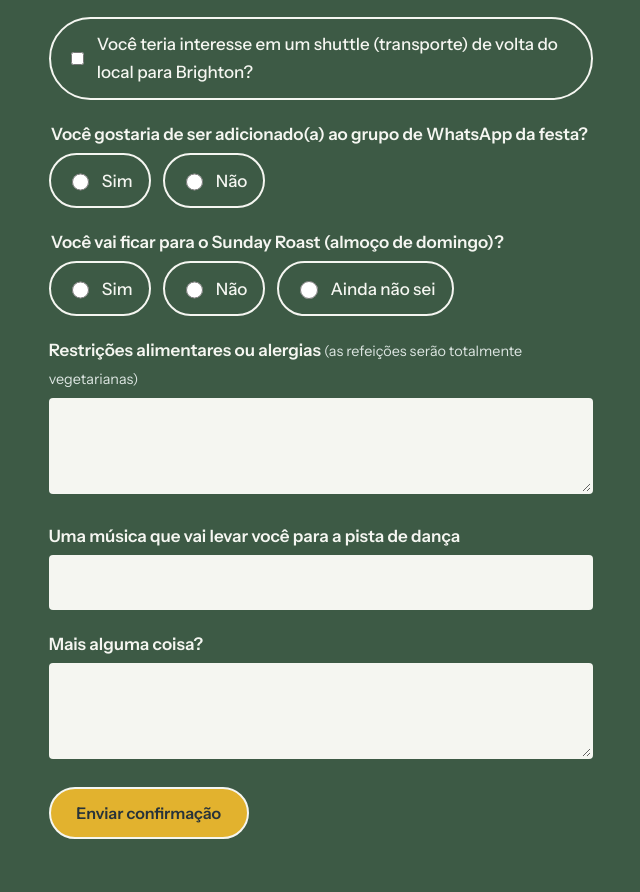
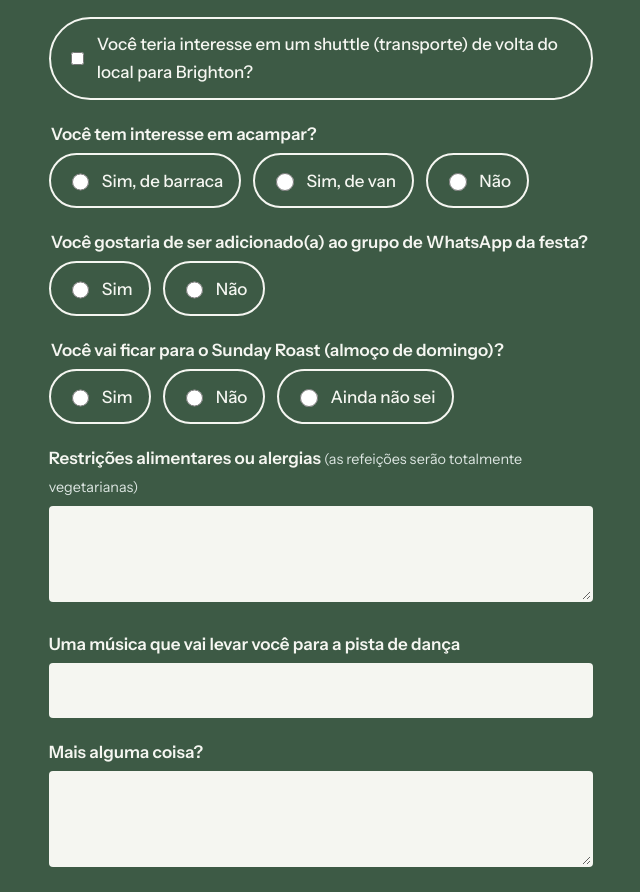
Before and after one commit to arianesasso/wedding, a plain HTML site: page index-pt.html in a window 1280 px wide. Shown: the part 9027-9919 px from the top of the page, without its empty margins (462-1102 px from the left). Drawn offline with Linux system fonts and the light colour scheme.

Commit message:
Add camping question

```diff
--- a/index-pt.html
+++ b/index-pt.html
@@ -645,6 +645,14 @@
             <label><input type="checkbox" name="shuttle" value="Yes"> Você teria interesse em um shuttle (transporte) de volta do local para Brighton?</label>
           </div>
           <fieldset>
+            <legend>Você tem interesse em acampar?</legend>
+            <div class="choices">
+              <label><input type="radio" name="camping" value="Yes, tent"> Sim, de barraca</label>
+              <label><input type="radio" name="camping" value="Yes, van"> Sim, de van</label>
+              <label><input type="radio" name="camping" value="No"> Não</label>
+            </div>
+          </fieldset>
+          <fieldset>
             <legend>Você gostaria de ser adicionado(a) ao grupo de WhatsApp da festa?</legend>
             <div class="choices">
               <label><input type="radio" name="whatsapp_group" value="Yes"> Sim</label>
```
Also changed, not shown: index.html (+8 -0 lines).
